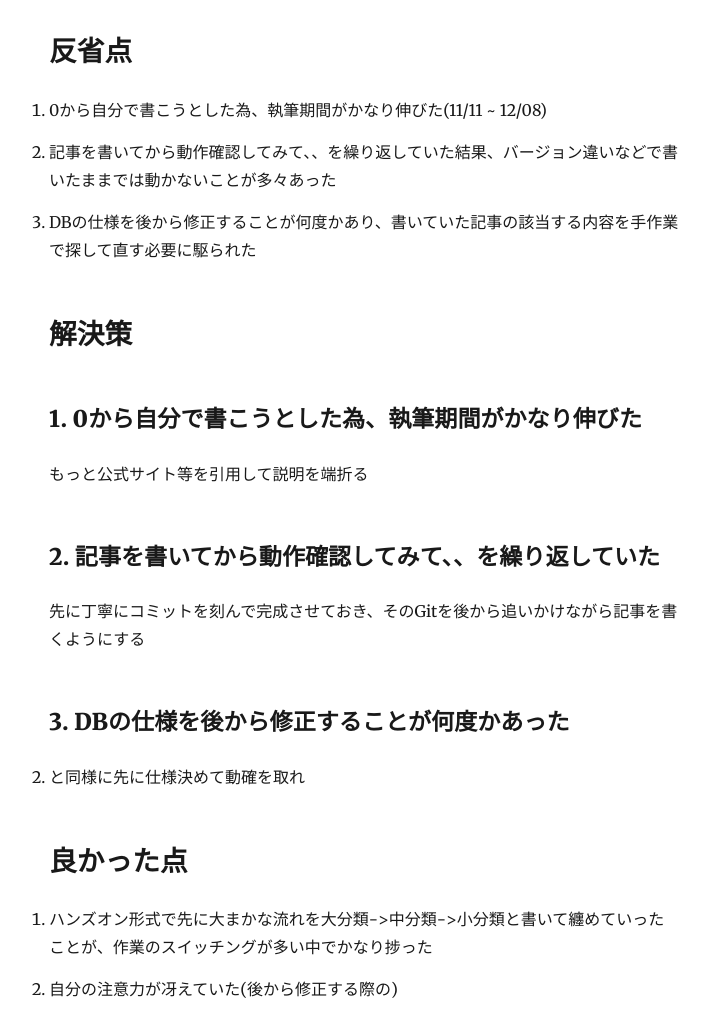
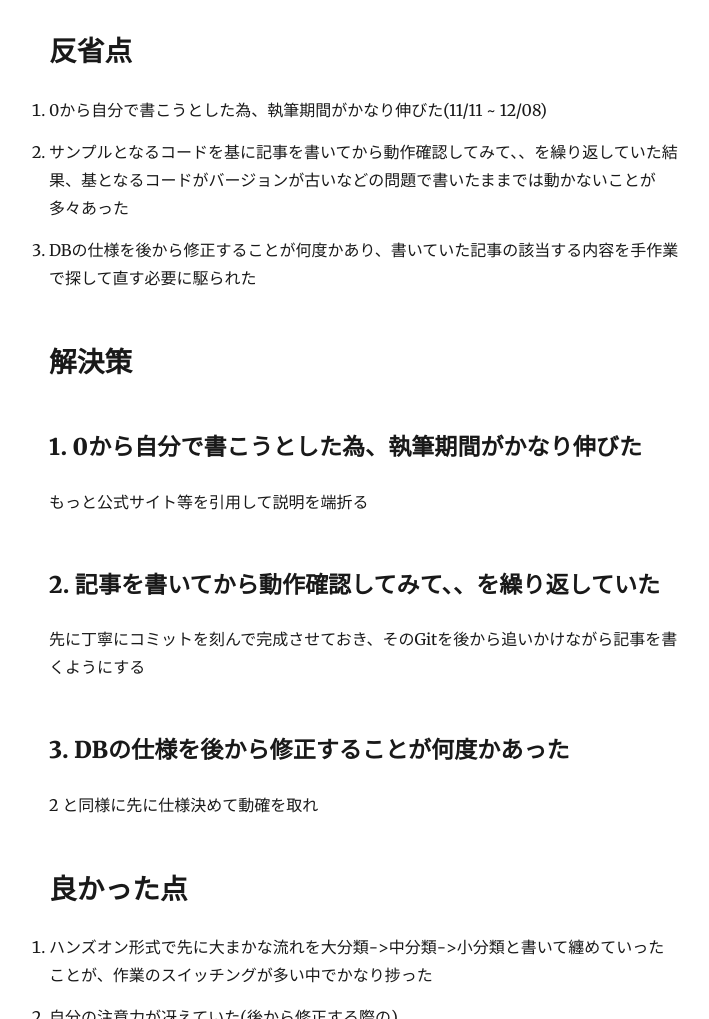
Before and after one commit to shzawa/gatsby_sandbox, a Gatsby site: page /201209/ in a window 1280 px wide. Shown: the part 520-1539 px from the top of the page, without its empty margins (276-985 px from the left). Built offline with nearby package versions, Linux system fonts and the light colour scheme; Gatsby itself is replaced by a stand-in of ours; some packages are replaced by stand-ins of ours.

Commit message:
update: 201209

```diff
--- a/content/blog/201209.md
+++ b/content/blog/201209.md
@@ -12,7 +12,7 @@ Nest.js + MySQL + Dockerで動くバックエンドサーバの作り方をハ
 ## 反省点
 
 1. 0から自分で書こうとした為、執筆期間がかなり伸びた(11/11 ~ 12/08)
-1. 記事を書いてから動作確認してみて、、を繰り返していた結果、バージョン違いなどで書いたままでは動かないことが多々あった
+1. サンプルとなるコードを基に記事を書いてから動作確認してみて、、を繰り返していた結果、基となるコードがバージョンが古いなどの問題で書いたままでは動かないことが多々あった
 1. DBの仕様を後から修正することが何度かあり、書いていた記事の該当する内容を手作業で探して直す必要に駆られた
 
 ## 解決策
@@ -27,7 +27,7 @@ Nest.js + MySQL + Dockerで動くバックエンドサーバの作り方をハ
 
 ### 3. DBの仕様を後から修正することが何度かあった
 
-2. と同様に先に仕様決めて動確を取れ
+2 と同様に先に仕様決めて動確を取れ
 
 ## 良かった点
 
```
